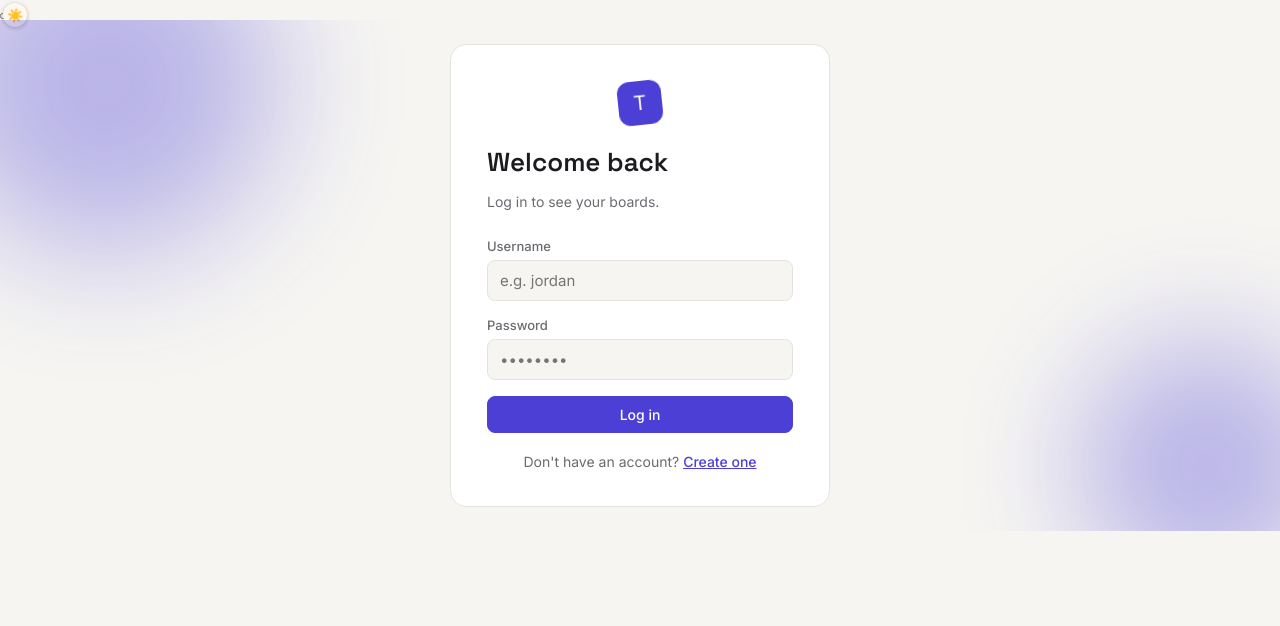
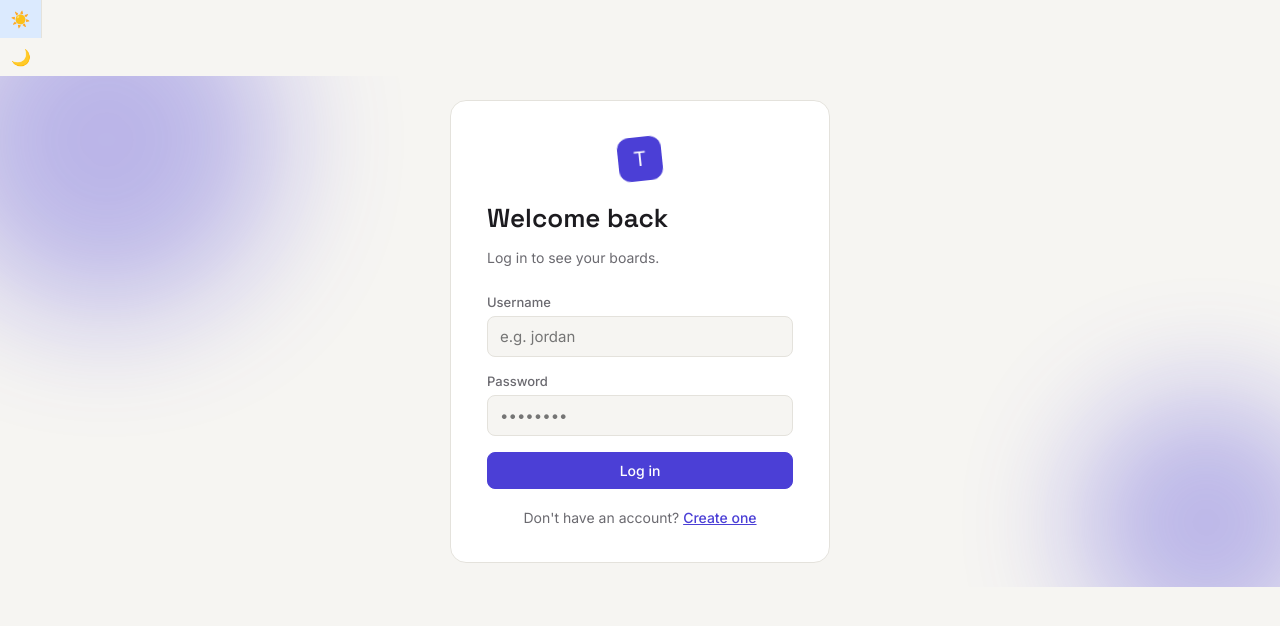
Before and after one commit to n4tly-darkgonet/taskflow, a React (Vite) app in the folder frontend/: page /login in a window 1280 px wide. Shown: the top 626 px of the page. Built offline with nearby package versions, Linux system fonts and the light colour scheme; no server answers.

Commit message:
Redesign theme toggle as a two-button light/dark switch

```diff
--- a/frontend/src/components/ThemeToggle.jsx
+++ b/frontend/src/components/ThemeToggle.jsx
@@ -1,28 +1,29 @@
 import { useTheme } from "../context/ThemeContext.jsx";
 
+// A simple two-button switch: one for Light, one for Dark. Clicking a
+// button switches directly to that mode (no toggling back and forth -
+// you pick exactly the one you want, like picking a radio option).
 export default function ThemeToggle() {
-  const { theme, toggleTheme } = useTheme();
+  const { theme, setThemePreference } = useTheme();
 
   return (
-    <button
-      className="theme-toggle"
-      onClick={toggleTheme}
-      aria-label={theme === "light" ? "Switch to dark mode" : "Switch to light mode"}
-      title={theme === "light" ? "Switch to dark mode" : "Switch to light mode"}
-    >
-      {/* Little stars that only become visible once the track turns
-          into a night sky (in dark mode) - purely decorative. */}
-      <span className="theme-toggle-star theme-toggle-star-1" aria-hidden="true"></span>
-      <span className="theme-toggle-star theme-toggle-star-2" aria-hidden="true"></span>
-      <span className="theme-toggle-star theme-toggle-star-3" aria-hidden="true"></span>
-
-      {/* The sliding knob - its position is controlled entirely by CSS
-          based on the current theme, so it glides across the track. */}
-      <span className="theme-toggle-knob">
-        <span key={theme} className="theme-toggle-icon">
-          {theme === "light" ? "☀️" : "🌙"}
-        </span>
-      </span>
-    </button>
+    <div className="theme-toggle" role="group" aria-label="Theme">
+      <button
+        className={theme === "light" ? "theme-seg-btn active" : "theme-seg-btn"}
+        onClick={() => setThemePreference("light")}
+        aria-label="Light mode"
+        title="Light mode"
+      >
+        ☀️
+      </button>
+      <button
+        className={theme === "dark" ? "theme-seg-btn active" : "theme-seg-btn"}
+        onClick={() => setThemePreference("dark")}
+        aria-label="Dark mode"
+        title="Dark mode"
+      >
+        🌙
+      </button>
+    </div>
   );
 }
--- a/frontend/src/styles.css
+++ b/frontend/src/styles.css
@@ -638,68 +638,52 @@ a {
   transition: background 0.4s ease, transform 0.15s ease, box-shadow 0.2s ease;
 }
 
-[data-theme="dark"] .theme-toggle {
-  background: linear-gradient(135deg, #1b1a2e, #2d2b55);
+[data-theme="dark"] /* A simple two-button segmented switch - one button for Light, one for
+   Dark. Whichever is currently active gets a soft blue highlight;
+   clicking a button switches directly to that mode. */
+.theme-toggle {
+  position: fixed;
+  bottom: 20px;
+  right: 20px;
+  z-index: 100;
+  display: flex;
+  border: 1px solid var(--line);
+  border-radius: 10px;
+  overflow: hidden;
+  background: var(--surface);
+  box-shadow: 0 2px 10px rgba(0, 0, 0, 0.15);
 }
 
-.theme-toggle:hover {
-  transform: scale(1.05);
-  box-shadow: 0 4px 16px rgba(0, 0, 0, 0.22), inset 0 0 0 1px rgba(0, 0, 0, 0.05);
-}
-
-.theme-toggle:active {
-  transform: scale(0.94);
-}
-
-.theme-toggle-knob {
-  position: absolute;
-  top: 3px;
-  left: 3px;
-  width: 24px;
-  height: 24px;
-  border-radius: 50%;
-  background: #fff8ec;
-  box-shadow: 0 1px 4px rgba(0, 0, 0, 0.25);
+.theme-seg-btn {
+  border: none;
+  background: transparent;
+  color: var(--ink-soft);
+  width: 42px;
+  height: 38px;
   display: flex;
   align-items: center;
   justify-content: center;
-  font-size: 13px;
-  transition: transform 0.35s cubic-bezier(0.4, 0, 0.2, 1), background 0.35s ease;
+  font-size: 16px;
+  cursor: pointer;
+  transition: background 0.15s ease, color 0.15s ease;
 }
 
-[data-theme="dark"] .theme-toggle-knob {
-  transform: translateX(28px);
-  background: #2a2846;
+.theme-seg-btn:first-child {
+  border-right: 1px solid var(--line);
 }
 
-@keyframes themeIconIn {
-  0% { transform: scale(0.3) rotate(-135deg); opacity: 0; }
-  60% { transform: scale(1.15) rotate(10deg); opacity: 1; }
-  100% { transform: scale(1) rotate(0); opacity: 1; }
+.theme-seg-btn:hover {
+  background: var(--paper);
 }
 
-.theme-toggle-icon {
-  display: inline-block;
-  animation: themeIconIn 0.4s cubic-bezier(0.34, 1.56, 0.64, 1) both;
+.theme-seg-btn.active {
+  background: #dbeafe;
+  color: #1e3a5f;
 }
 
-.theme-toggle-star {
-  position: absolute;
-  width: 3px;
-  height: 3px;
-  border-radius: 50%;
-  background: white;
-  opacity: 0;
-  transition: opacity 0.4s ease;
+.theme-seg-btn.active:hover {
+  background: #dbeafe;
 }
-
-[data-theme="dark"] .theme-toggle-star {
-  opacity: 0.9;
-}
-
-.theme-toggle-star-1 { top: 8px; left: 10px; }
-.theme-toggle-star-2 { top: 18px; left: 16px; width: 2px; height: 2px; }
-.theme-toggle-star-3 { top: 11px; left: 20px; width: 2px; height: 2px; }
 /* Landing page */
 .landing {
   display: flex;
```
